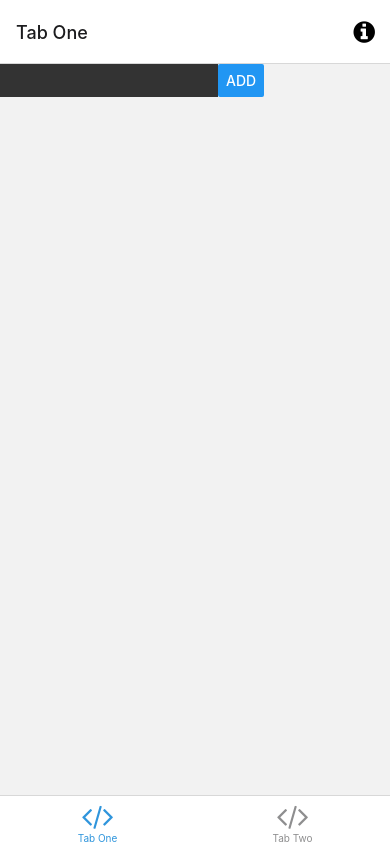
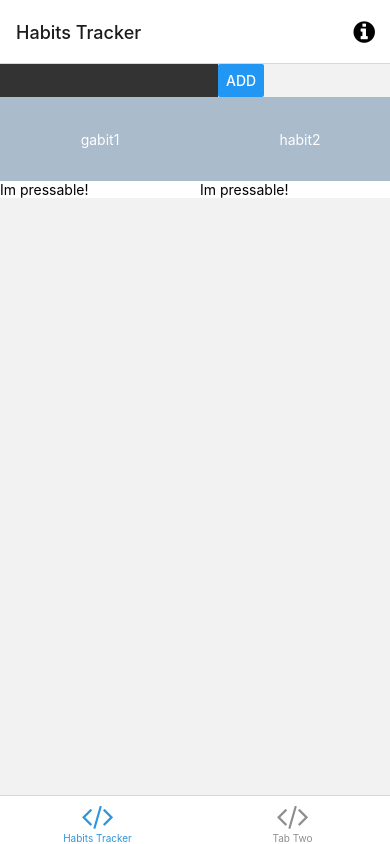
Before and after one commit to KrissDrawing/SecondBrain, a React Native app: screen /HabitsTracker in a window 390 px wide. Built offline with nearby package versions, Linux system fonts and the light colour scheme; what expo-linking would draw is missing.

Commit message:
fix: types and habit screen name

```diff
--- a/App.tsx
+++ b/App.tsx
@@ -9,7 +9,7 @@ export type RootStackParams = {
 	Modal: {
 		onHabitCheckPress: () => void;
 	};
-	TabOne: undefined;
+	HabitsTracker: undefined;
 };
 
 export default function App() {
--- a/navigation/LinkingConfiguration.ts
+++ b/navigation/LinkingConfiguration.ts
@@ -15,9 +15,9 @@ const linking: LinkingOptions<RootStackParamList> = {
     screens: {
       Root: {
         screens: {
-          TabOne: {
+          HabitsTracker: {
             screens: {
-              TabOneScreen: 'one',
+              HabitsTrackerScreen: 'habits',
             },
           },
           TabTwo: {
--- a/navigation/index.tsx
+++ b/navigation/index.tsx
@@ -58,15 +58,15 @@ function BottomTabNavigator() {
 
   return (
     <BottomTab.Navigator
-      initialRouteName="TabOne"
+      initialRouteName="HabitsTracker"
       screenOptions={{
         tabBarActiveTintColor: Colors[colorScheme].tint,
       }}>
       <BottomTab.Screen
-        name="TabOne"
+        name="HabitsTracker"
         component={HabitTrackerScreen}
-        options={({ navigation }: RootTabScreenProps<'TabOne'>) => ({
-          title: 'Tab One',
+        options={({ navigation }: RootTabScreenProps<'HabitsTracker'>) => ({
+          title: 'Habits Tracker',
           tabBarIcon: ({ color }) => <TabBarIcon name="code" color={color} />,
           headerRight: () => (
             <Pressable
--- a/screens/HabitTrackerScreen/HabitTrackerScreen.tsx
+++ b/screens/HabitTrackerScreen/HabitTrackerScreen.tsx
@@ -16,12 +16,28 @@ import { HabitField } from '../../components/HabitField';
 // eslint-disable-next-line import/extensions
 import { RootStackParams } from '../../App';
 
+const habitsTmp: HabitType[] = [
+	{
+		id: 1,
+		name: 'gabit1',
+		checked: false,
+	},
+	{
+		id: 2,
+		name: 'habit2',
+		checked: false,
+	},
+	{
+		id: 3,
+		name: 'habit3',
+		checked: false,
+	},
+];
 
-
-export function HabitTrackerScreen(props: NativeStackScreenProps<RootStackParams, 'TabOne'>) {
+export function HabitTrackerScreen(props: NativeStackScreenProps<RootStackParams, 'HabitsTracker'>) {
 	const { navigation } = props;
 	const [habitName, setHabitName] = useState('');
-	const [habits, setHabits] = useState<HabitType[]>([]);
+	const [habits, setHabits] = useState<HabitType[]>(habitsTmp);
 
 	const handleHabitChange = (e: NativeSyntheticEvent<TextInputChangeEventData>) => {
 		setHabitName(e.nativeEvent.text);
@@ -50,9 +66,12 @@ export function HabitTrackerScreen(props: NativeStackScreenProps<RootStackParams
 				{habits.map((habit, index) => (
 					<View key={habit.id} style={[habit.checked ? styles.checkedHabit : styles.uncheckedHabit]}>
 						<HabitField habit={habit.name} />
-						<Pressable onPress={() => navigation.navigate('Modal', {
-							onHabitCheckPress: () => onHabitCheckPress(index),
-						})}>
+						<Pressable
+							onPress={() =>
+								navigation.navigate('Modal', {
+									onHabitCheckPress: () => onHabitCheckPress(index),
+								})
+							}>
 							<Text>Im pressable!</Text>
 						</Pressable>
 					</View>
--- a/types.tsx
+++ b/types.tsx
@@ -25,7 +25,7 @@ export type RootStackScreenProps<Screen extends keyof RootStackParamList> = Nati
 >;
 
 export type RootTabParamList = {
-  TabOne: undefined;
+  HabitsTracker: undefined;
   TabTwo: undefined;
 };
 
```
Also changed, not shown: screens/TabOneScreen.tsx (deleted, +0 -32 lines).
